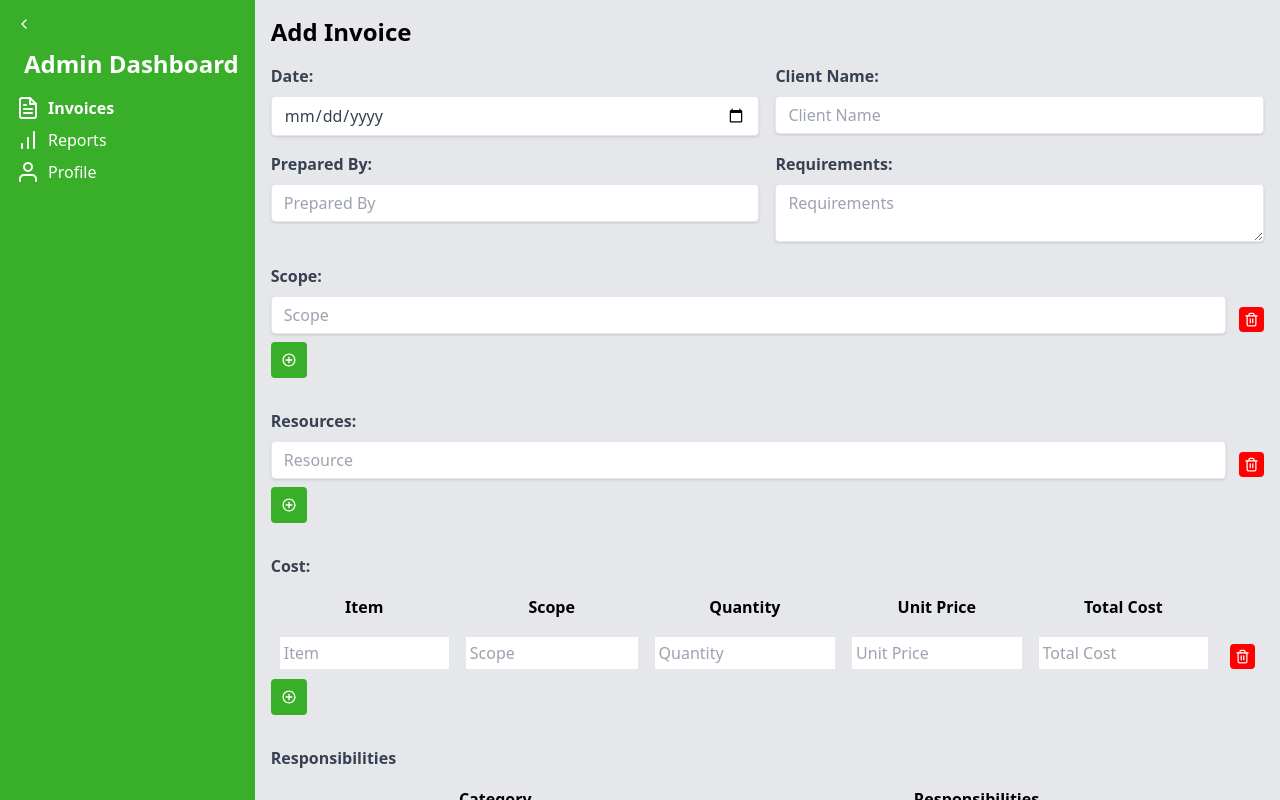
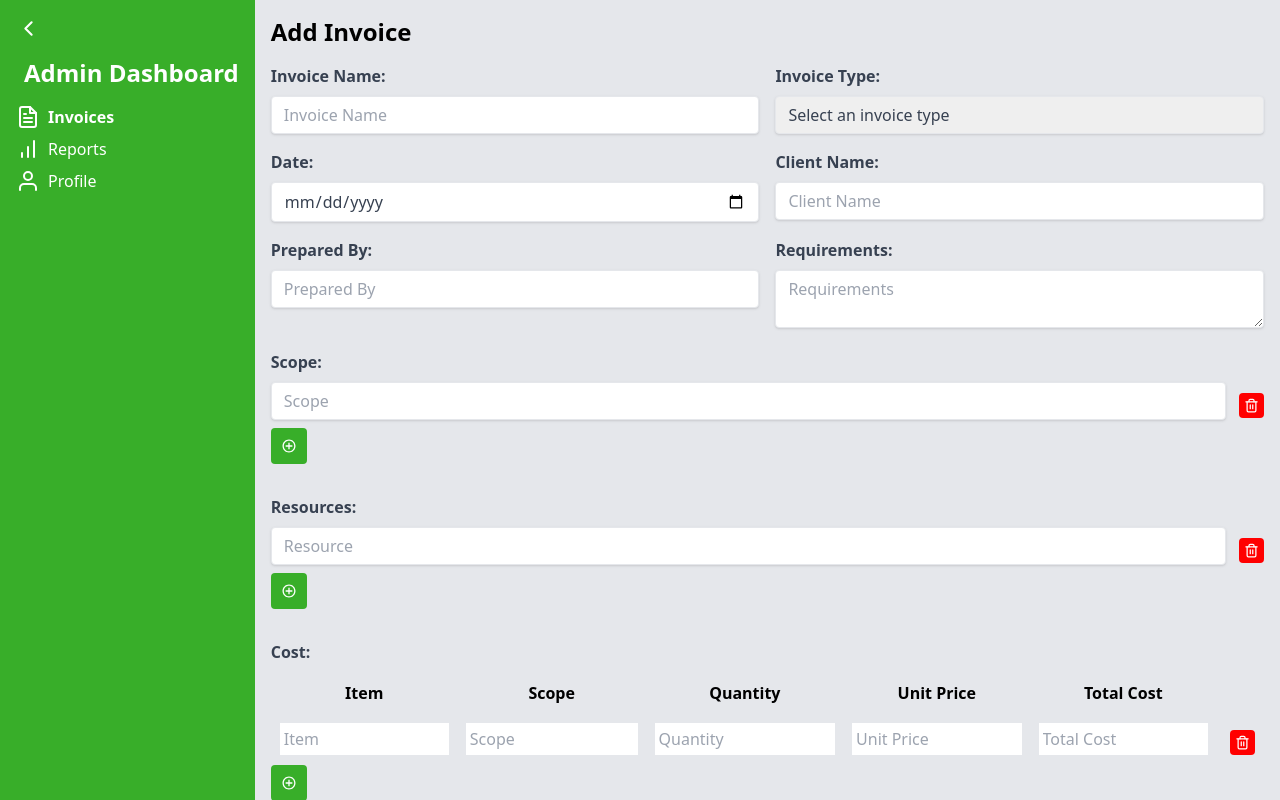
Before and after one commit to Faisal-Sey/Cedar-Admin, a React (Vite) app: page /add-invoice in a window 1280 px wide. Built offline with nearby package versions, Linux system fonts and the light colour scheme.

Commit message:
add invoice complete

```diff
--- a/src/App.jsx
+++ b/src/App.jsx
@@ -4,6 +4,7 @@ import LoginPage from "./screens/login/index.jsx";
 // import Home from "./screens/home/index.jsx";
 import Invoices from "./screens/invoices/index.jsx";
 import AddInvoice from "./screens/invoices/addInvoice.jsx";
+import 'react-toastify/dist/ReactToastify.css';
 
 function App() {
 
--- a/src/components/invoices/tableA.jsx
+++ b/src/components/invoices/tableA.jsx
@@ -59,6 +59,7 @@ const ResponsibilityTable = ({ column1, initalItems }) => {
                                 value={row.category}
                                 onChange={(e) => handleCategoryChange(rowIndex, e.target.value)}
                                 placeholder="Category"
+                                required
                             />
                             {responsibilities.length > 1 && (
                                 <button
@@ -79,6 +80,7 @@ const ResponsibilityTable = ({ column1, initalItems }) => {
                                         value={value}
                                         onChange={(e) => handleValueChange(rowIndex, valueIndex, e.target.value)}
                                         placeholder="Responsibility"
+                                        required
                                     />
                                     {row.values.length > 1 && (
                                         <button
--- a/src/components/sidebar/index.jsx
+++ b/src/components/sidebar/index.jsx
@@ -37,7 +37,7 @@ const Sidebar = () => {
             className={`bg-[#38AE29] text-white w-${isSidebarOpen ? '64' : '12'} flex flex-col p-4 transition-all ease-in-out duration-300`}
         >
             <button className="mb-4" onClick={toggleSidebar}>
-                {isSidebarOpen ? <FiChevronLeft /> : <FiChevronRight />}
+                {isSidebarOpen ? <FiChevronLeft size={25} /> : <FiChevronRight size={25}/>}
             </button>
             <h1 className="text-2xl font-semibold mb-4">
                 {isSidebarOpen &&
--- a/src/screens/invoices/addInvoice.jsx
+++ b/src/screens/invoices/addInvoice.jsx
@@ -1,9 +1,12 @@
-import React, { useState } from 'react';
+import { useState } from 'react';
 import Sidebar from '../../components/sidebar/index.jsx';
 import Button from '../../components/button/index.jsx';
 import ResponsibilityTable from "../../components/invoices/tableA.jsx";
 import {IoMdAddCircleOutline} from "react-icons/io";
 import {FiTrash2} from "react-icons/fi";
+import {axiosClient} from "../../libs/axiosClient.js";
+import {toast} from "react-toastify";
+import {useNavigate} from "react-router-dom";
 
 const AddInvoicePage = () => {
     // Your form logic goes here
@@ -12,6 +15,8 @@ const AddInvoicePage = () => {
     const [costItems, setCostItems] = useState([
         { item: '', scope: '', quantity: '', unitPrice: '', totalCost: '' },
     ]);
+
+    const navigate = useNavigate();
 
     const responsibilitiesInitials = [
         { category: "Customer's Responsibility", values: ['Responsibility 1', 'Responsibility 2'] },
@@ -26,6 +31,24 @@ const AddInvoicePage = () => {
             ]
         },
     ]
+
+    const [state, setState] = useState({});
+
+    const handleChange = (e) => {
+        setState({
+            ...state,
+            [e.target.name]: e.target.value
+        })
+    }
+
+    const invoiceData = {
+        ...state,
+        scope: scopeItems,
+        resources: resourceItems,
+        costs: costItems,
+        responsibilities: responsibilitiesInitials,
+        terms: termsInitials,
+    };
 
     const handleAddScope = () => {
         setScopeItems([...scopeItems, '']);
@@ -66,6 +89,24 @@ const AddInvoicePage = () => {
         setCostItems(updatedCostItems);
     };
 
+    const handleAddInvoice = async (e) => {
+        e.preventDefault();
+        if (!invoiceData.invoice_type) {
+            toast.error("Invoice type is required")
+            return;
+        }
+        try {
+            const response = await axiosClient.post('/invoices/add-invoice/', {
+                invoiceData
+            });
+            toast.success(response.data.message);
+            navigate('/invoices')
+        } catch (err) {
+            console.log(err);
+            toast.error(err.response.data.message);
+        }
+    }
+
     return (
         <div className="flex h-screen bg-gray-100">
             <Sidebar />
@@ -74,8 +115,36 @@ const AddInvoicePage = () => {
                     <div className="p-4">
                         <h1 className="text-2xl font-semibold mb-4">Add Invoice</h1>
                         {/* Add Invoice Form (Example) */}
-                        <form>
+                        <form onSubmit={handleAddInvoice}>
                             <div className="mb-4 grid grid-cols-1 md:grid-cols-2 gap-4">
+                                {/* Invoice Name */}
+                                <div>
+                                    <label className="block text-gray-700 text-md font-bold mb-2">Invoice Name:</label>
+                                    <input
+                                        className="shadow appearance-none border rounded w-full py-2 px-3 text-gray-700 leading-tight focus:outline-none focus:shadow-outline"
+                                        type="text"
+                                        placeholder="Invoice Name"
+                                        name="invoice_name"
+                                        onChange={handleChange}
+                                        required
+                                    />
+                                </div>
+
+                                {/* Invoice Type */}
+                                <div>
+                                    <label className="block text-gray-700 text-md font-bold mb-2">Invoice Type:</label>
+                                    <select
+                                        className="shadow appearance-none border rounded w-full py-2 px-3 text-gray-700 leading-tight focus:outline-none focus:shadow-outline"
+                                        name="invoice_type"
+                                        onChange={handleChange}
+                                        required
+                                    >
+                                        <option>Select an invoice type</option>
+                                        <option value="NDT">NDT</option>
+                                        <option value="DPI">DPI</option>
+                                    </select>
+                                </div>
+
                                 {/* Date */}
                                 <div>
                                     <label className="block text-gray-700 text-md font-bold mb-2">Date:</label>
@@ -83,6 +152,9 @@ const AddInvoicePage = () => {
                                         className="shadow appearance-none border rounded w-full py-2 px-3 text-gray-700 leading-tight focus:outline-none focus:shadow-outline"
                                         type="date"
                                         placeholder="Date"
+                                        name="invoice_date"
+                                        onChange={handleChange}
+                                        required
                                     />
                                 </div>
 
@@ -93,6 +165,9 @@ const AddInvoicePage = () => {
                                         className="shadow appearance-none border rounded w-full py-2 px-3 text-gray-700 leading-tight focus:outline-none focus:shadow-outline"
                                         type="text"
                                         placeholder="Client Name"
+                                        name="client_name"
+                                        onChange={handleChange}
+                                        required
                                     />
                                 </div>
 
@@ -103,6 +178,9 @@ const AddInvoicePage = () => {
                                         className="shadow appearance-none border rounded w-full py-2 px-3 text-gray-700 leading-tight focus:outline-none focus:shadow-outline"
                                         type="text"
                                         placeholder="Prepared By"
+                                        name="prepared_by"
+                                        onChange={handleChange}
+                                        required
                                     />
                                 </div>
 
@@ -112,6 +190,9 @@ const AddInvoicePage = () => {
                                     <textarea
                                         className="shadow appearance-none border rounded w-full py-2 px-3 text-gray-700 leading-tight focus:outline-none focus:shadow-outline"
                                         placeholder="Requirements"
+                                        name="requirements"
+                                        onChange={handleChange}
+                                        required
                                     />
                                 </div>
                             </div>
@@ -131,6 +212,7 @@ const AddInvoicePage = () => {
                                                 updatedScopeItems[index] = e.target.value;
                                                 setScopeItems(updatedScopeItems);
                                             }}
+                                            required
                                         />
                                         <button
                                             type="button"
@@ -165,6 +247,7 @@ const AddInvoicePage = () => {
                                                 updatedResourceItems[index] = e.target.value;
                                                 setResourceItems(updatedResourceItems);
                                             }}
+                                            required
                                         />
                                         <button
                                             type="button"
@@ -207,6 +290,7 @@ const AddInvoicePage = () => {
                                                     className="w-full p-1"
                                                     placeholder="Item"
                                                     value={cost.item}
+                                                    required
                                                     onChange={(e) => handleCostItemChange(index, 'item', e.target.value)}
                                                 />
                                             </td>
@@ -216,6 +300,7 @@ const AddInvoicePage = () => {
                                                     className="w-full p-1"
                                                     placeholder="Scope"
                                                     value={cost.scope}
+                                                    required
                                                     onChange={(e) => handleCostItemChange(index, 'scope', e.target.value)}
                                                 />
                                             </td>
@@ -228,6 +313,7 @@ const AddInvoicePage = () => {
                                                     onChange={(e) =>
                                                         handleCostItemChange(index, 'quantity', e.target.value)
                                                     }
+                                                    required
                                                 />
                                             </td>
                                             <td className="border p-2">
@@ -239,6 +325,7 @@ const AddInvoicePage = () => {
                                                     onChange={(e) =>
                                                         handleCostItemChange(index, 'unitPrice', e.target.value)
                                                     }
+                                                    required
                                                 />
                                             </td>
                                             <td className="border p-2">
@@ -250,6 +337,7 @@ const AddInvoicePage = () => {
                                                     onChange={(e) =>
                                                         handleCostItemChange(index, 'totalCost', e.target.value)
                                                     }
+                                                    required
                                                 />
                                             </td>
                                             <td className="border p-2">
```
Also changed, not shown: src/screens/invoices/index.jsx (+18 -11 lines).
